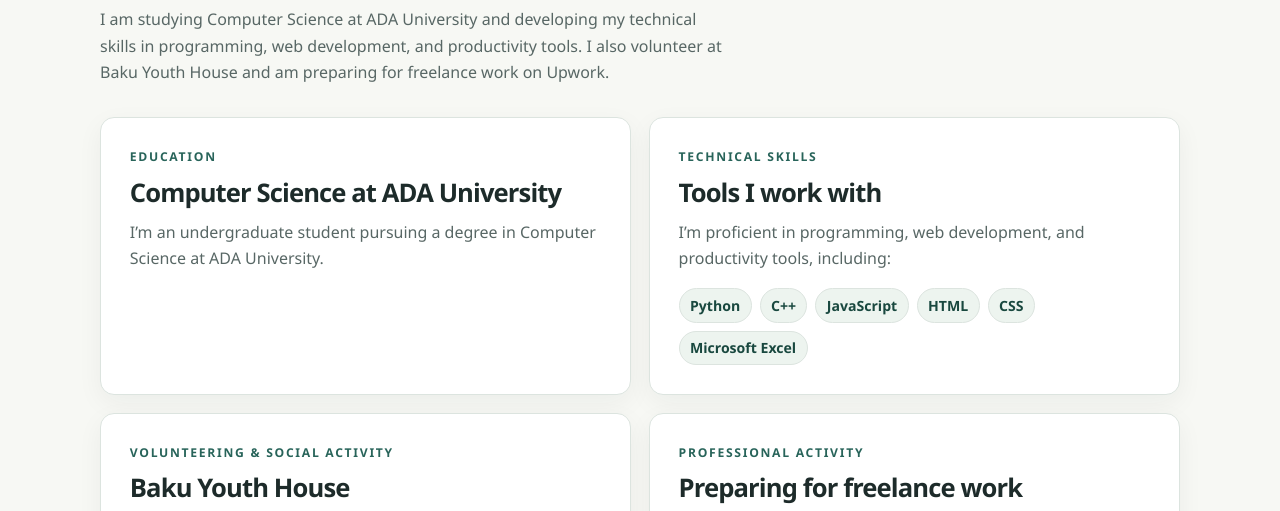
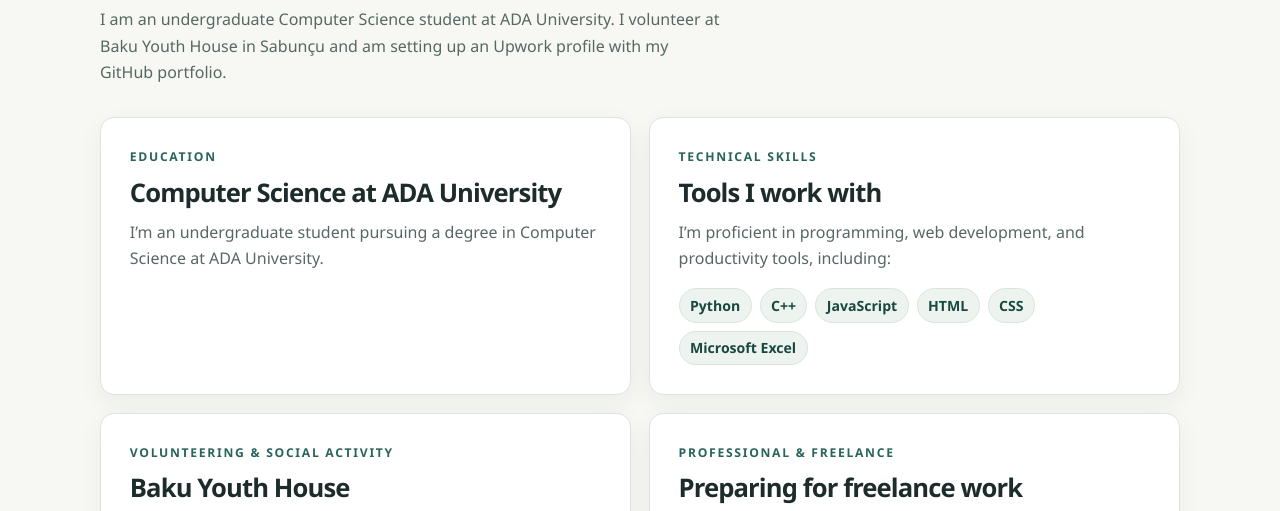
Before and after one commit to turan1003996/Project4, a plain HTML site: page career.html in a window 1280 px wide. Shown: the part 268-779 px from the top of the page. Drawn offline with Linux system fonts and the light colour scheme.

Commit message:
Add career page content and styling

```diff
--- a/career.html
+++ b/career.html
@@ -31,7 +31,9 @@
         <p class="eyebrow">Education · skills · experience</p>
         <h1 id="career-title">Career</h1>
         <p>
-          I am studying Computer Science at ADA University and developing my technical skills in programming, web development, and productivity tools. I also volunteer at Baku Youth House and am preparing for freelance work on Upwork.
+          I am an undergraduate Computer Science student at ADA University. I
+          volunteer at Baku Youth House in Sabunçu and am setting up an Upwork
+          profile with my GitHub portfolio.
         </p>
       </section>
 
@@ -73,7 +75,7 @@
           </article>
 
           <article class="career-card">
-            <p class="eyebrow">Professional activity</p>
+            <p class="eyebrow">Professional &amp; Freelance</p>
             <h2>Preparing for freelance work</h2>
             <p>
               I’m setting up a freelancer profile on Upwork and building a
--- a/style.css
+++ b/style.css
@@ -284,6 +284,13 @@ main {
   border-radius: 14px;
   background: var(--color-surface);
   box-shadow: 0 8px 26px rgb(29 43 42 / 5%);
+  transition: transform 160ms ease, border-color 160ms ease, box-shadow 160ms ease;
+}
+
+.career-card:hover {
+  transform: translateY(-3px);
+  border-color: #b8cec4;
+  box-shadow: var(--shadow-card);
 }
 
 .career-card h2 {
```
Also changed, not shown: 1 other file.
